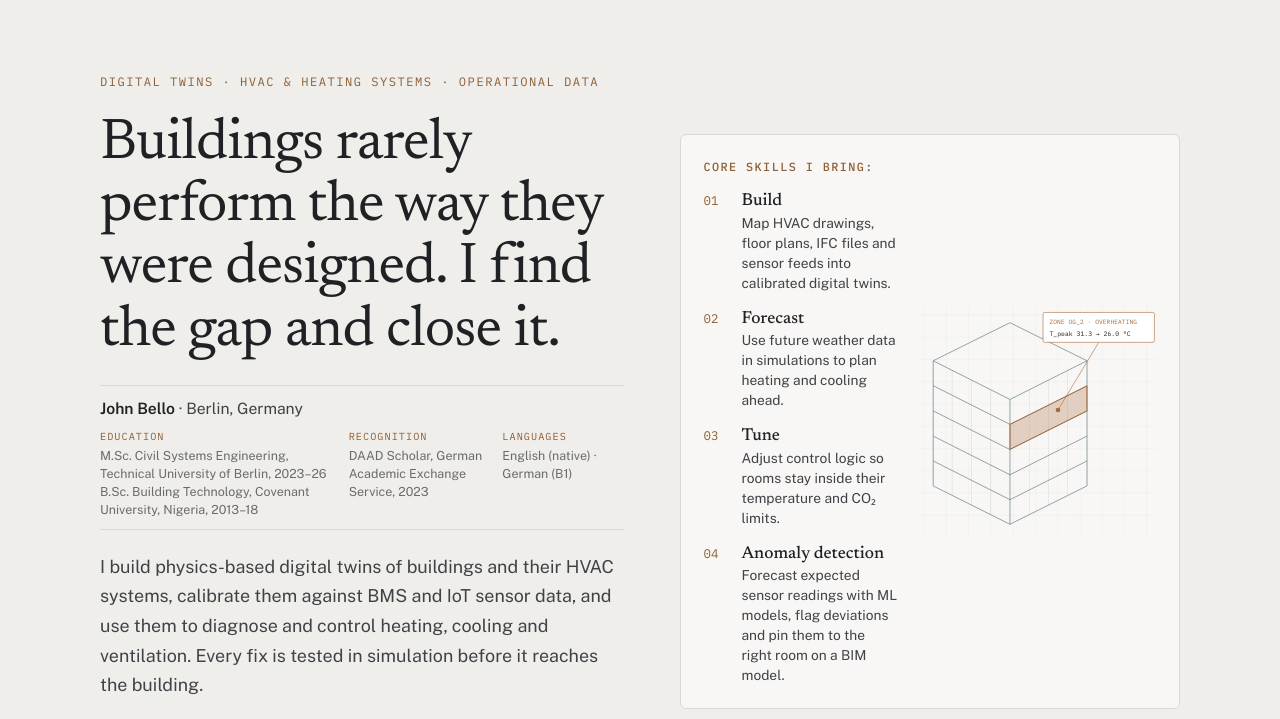
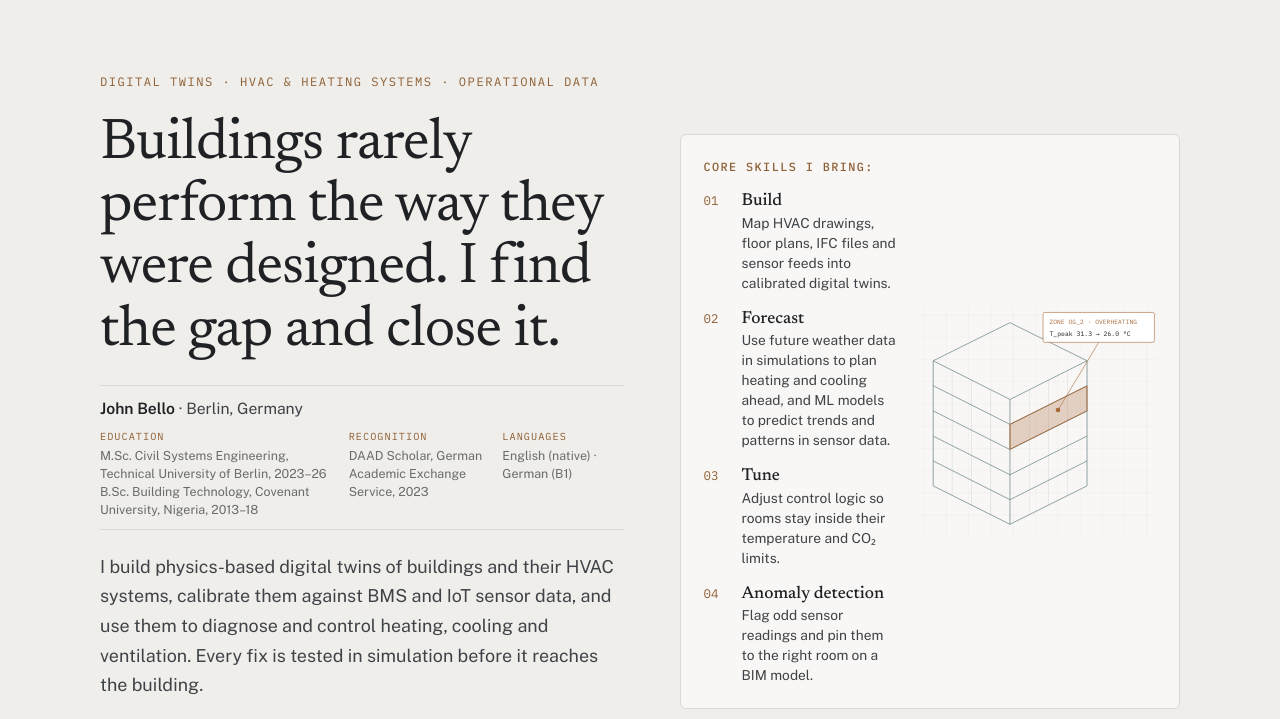
Before and after one commit to jbellocode/portfolio, a plain HTML site: page index.html in a window 1280 px wide. Shown: the part 63-782 px from the top of the page. Drawn offline with nearby package versions, Linux system fonts and the light colour scheme.

Commit message:
Restore anomaly detection skill text; add ML trend forecasting to Forecast skill

```diff
--- a/index.html
+++ b/index.html
@@ -60,9 +60,9 @@
             <h2 class="skills-h">Core skills I bring:</h2>
           <ol class="steps">
             <li><span class="step-no">01</span><div><h3>Build</h3><p>Map HVAC drawings, floor plans, IFC files and sensor feeds into calibrated digital twins.</p></div></li>
-            <li><span class="step-no">02</span><div><h3>Forecast</h3><p>Use future weather data in simulations to plan heating and cooling ahead.</p></div></li>
+            <li><span class="step-no">02</span><div><h3>Forecast</h3><p>Use future weather data in simulations to plan heating and cooling ahead, and ML models to predict trends and patterns in sensor data.</p></div></li>
             <li><span class="step-no">03</span><div><h3>Tune</h3><p>Adjust control logic so rooms stay inside their temperature and CO₂ limits.</p></div></li>
-            <li><span class="step-no">04</span><div><h3>Anomaly detection</h3><p>Forecast expected sensor readings with ML models, flag deviations and pin them to the right room on a BIM model.</p></div></li>
+            <li><span class="step-no">04</span><div><h3>Anomaly detection</h3><p>Flag odd sensor readings and pin them to the right room on a BIM model.</p></div></li>
           </ol>
           </div>
           <div class="iso">
```
